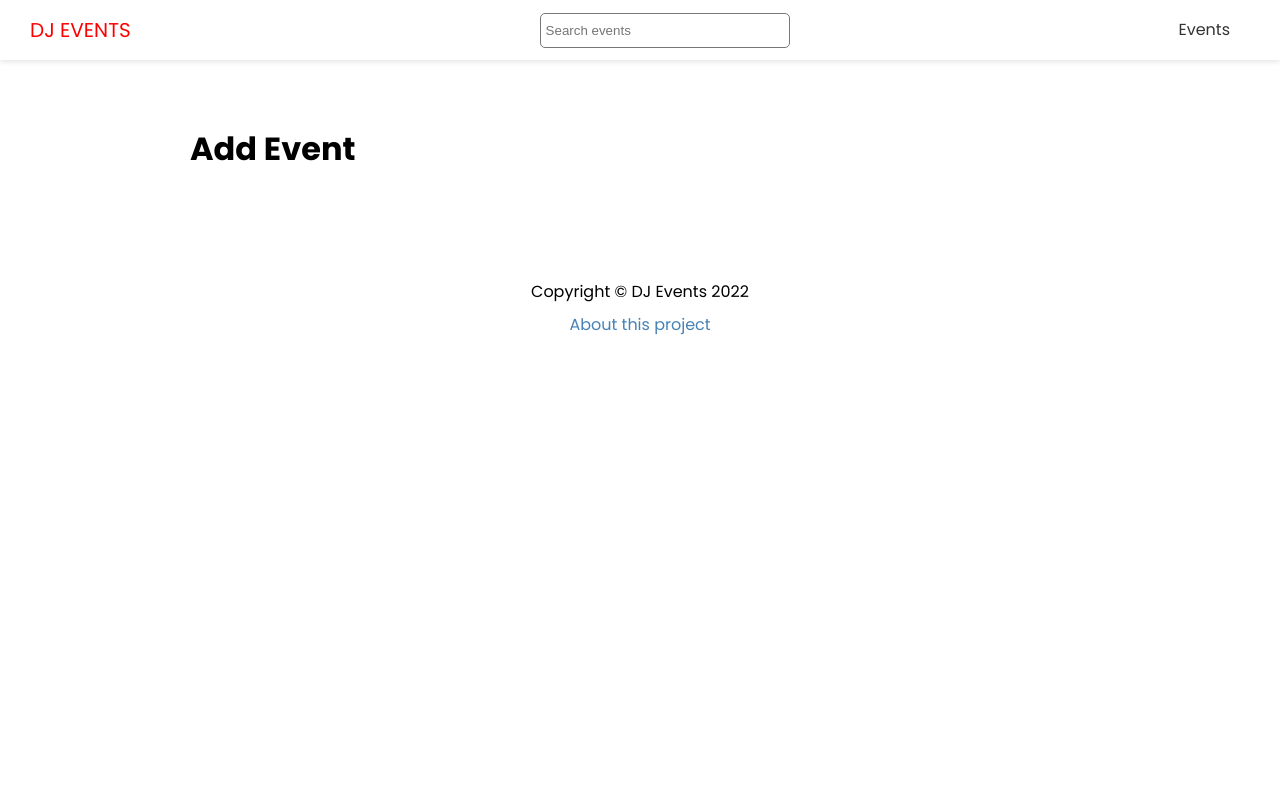
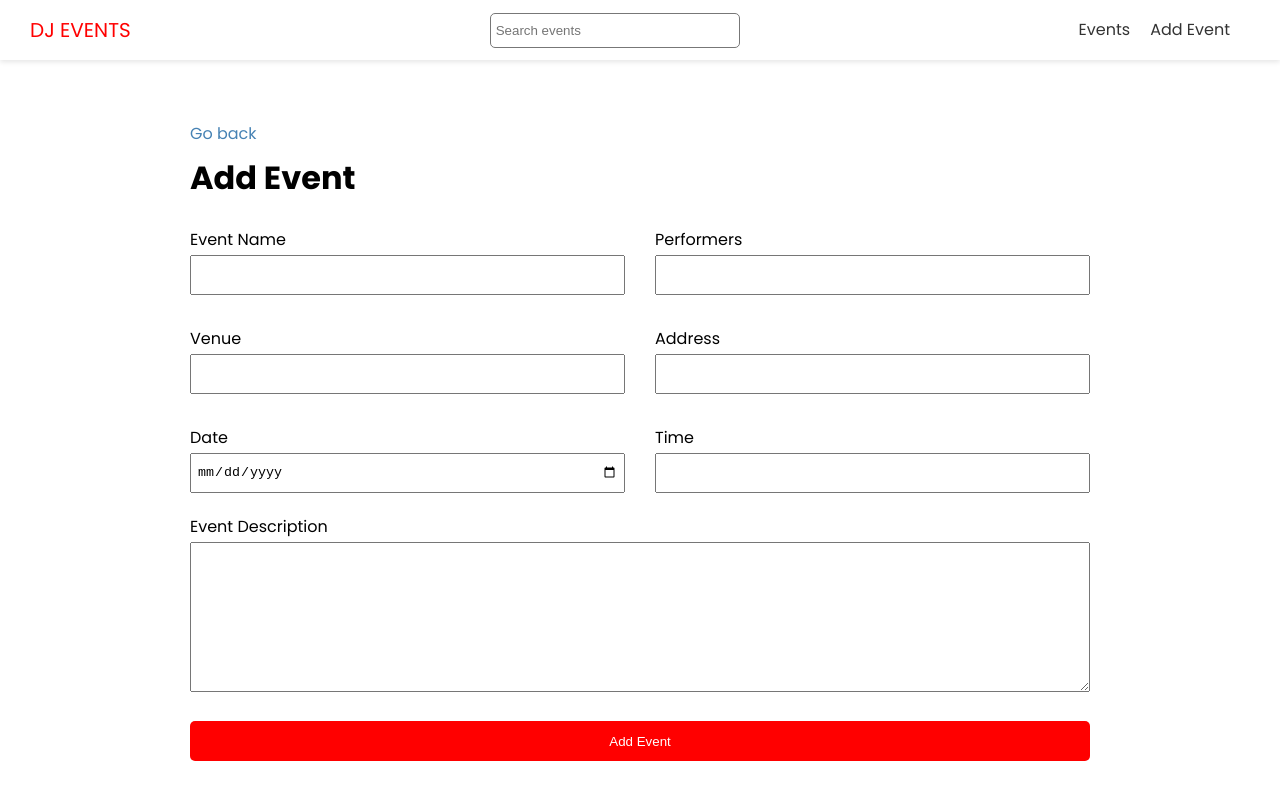
Before and after one commit to samedan/2204_dj-events-frontend, a Next.js app: page /events/add in a window 1280 px wide. Shown: the top 800 px of the page. Built offline with nearby package versions, Linux system fonts and the light colour scheme; no server answers.

Commit message:
Add event solved

```diff
--- a/components/EventItem.js
+++ b/components/EventItem.js
@@ -11,7 +11,7 @@
       <div className={styles.img}>
         <Image
           src={
-            attributes.image
+            attributes.image.data
               ? attributes.image.data.attributes.formats.thumbnail.url
               : "/images/event-default.png"
           }
--- a/components/Header.js
+++ b/components/Header.js
@@ -19,6 +19,11 @@
               <a>Events</a>
             </Link>
           </li>
+          <li>
+            <Link href="/events/add">
+              <a>Add Event</a>
+            </Link>
+          </li>
         </ul>
       </nav>
     </header>
--- a/package.json
+++ b/package.json
@@ -13,7 +13,8 @@
     "qs": "^6.10.3",
     "react": "18.1.0",
     "react-dom": "18.1.0",
-    "react-icons": "^4.3.1"
+    "react-icons": "^4.3.1",
+    "react-toastify": "^8.2.0"
   },
   "devDependencies": {
     "eslint": "8.14.0",
--- a/pages/events/[slug].js
+++ b/pages/events/[slug].js
@@ -34,13 +34,17 @@
             {attributes.time}
           </span>
           <h1>{attributes.name}</h1>
-          {attributes && (
+          {attributes.image.data ? (
             <div className={styles.image}>
               <Image
                 src={attributes.image.data.attributes.formats.small.url}
                 width={960}
                 height={600}
               />
+            </div>
+          ) : (
+            <div className={styles.image}>
+              <Image src="/images/event-default.png" width="170" height="100" />
             </div>
           )}
           <h3>Performers: </h3>
--- a/pages/events/add.js
+++ b/pages/events/add.js
@@ -1,10 +1,152 @@
 import React from "react";
+import { ToastContainer, toast } from "react-toastify";
+import "react-toastify/dist/ReactToastify.css";
 import Layout from "@/components/Layout";
+import { useState } from "react";
+import { useRouter } from "next/router";
+import Link from "next/link";
+import { API_URL } from "@/config/index";
+import styles from "@/styles/Form.module.css";
 
 export default function AddEventPage() {
+  const [values, setValues] = useState({
+    name: "",
+    performers: "",
+    venue: "",
+    address: "",
+    date: "",
+    time: "",
+    description: "",
+  });
+
+  const router = useRouter();
+
+  const handleSubmit = async (e) => {
+    e.preventDefault();
+    // Validation
+    // 'Object.values' Returns an array of values of the enumerable properties of an object
+    // 'some' Determines whether the specified callback function returns true for any element of an array.
+    const hasEmptyFields = Object.values(values).some(
+      (element) => element === ""
+    );
+    if (hasEmptyFields) {
+      toast.error("Please fill all fields!", {
+        position: "top-right",
+        autoClose: 5000,
+        hideProgressBar: false,
+        closeOnClick: true,
+        pauseOnHover: true,
+        draggable: true,
+        progress: undefined,
+      });
+    }
+
+    const res = await fetch(`${API_URL}/api/events`, {
+      method: "POST",
+      headers: {
+        "Content-Type": "application/json",
+      },
+      // body: JSON.stringify(values),
+      body: JSON.stringify({ data: values }),
+    });
+
+    if (!res.ok) {
+      toast.error("Something went wrong");
+    } else {
+      const evt = await res.json();
+      console.log(evt);
+      if (evt.data.attributes.slug !== "") {
+        await router.push(`/events/${evt.data.attributes.slug}`);
+      }
+    }
+  };
+
+  const handleInputChange = (e) => {
+    const { name, value } = e.target;
+    setValues({ ...values, [name]: value });
+  };
   return (
     <Layout title="Add new event">
+      <Link href="/events">Go back</Link>
       <h1>Add Event</h1>
+      <ToastContainer />
+      <form onSubmit={handleSubmit} className={styles.form}>
+        <div className={styles.grid}>
+          <div>
+            <label htmlFor="name">Event Name</label>
+            <input
+              type="text"
+              id="name"
+              name="name"
+              value={values.name}
+              onChange={handleInputChange}
+            />
+          </div>
+          <div>
+            <label htmlFor="performers">Performers</label>
+            <input
+              type="text"
+              name="performers"
+              id="performers"
+              value={values.performers}
+              onChange={handleInputChange}
+            />
+          </div>
+          <div>
+            <label htmlFor="venue">Venue</label>
+            <input
+              type="text"
+              name="venue"
+              id="venue"
+              value={values.venue}
+              onChange={handleInputChange}
+            />
+          </div>
+          <div>
+            <label htmlFor="address">Address</label>
+            <input
+              type="text"
+              name="address"
+              id="address"
+              value={values.address}
+              onChange={handleInputChange}
+            />
+          </div>
+          <div>
+            <label htmlFor="date">Date</label>
+            <input
+              type="date"
+              name="date"
+              id="date"
+              value={values.date}
+              onChange={handleInputChange}
+            />
+          </div>
+          <div>
+            <label htmlFor="time">Time</label>
+            <input
+              type="text"
+              name="time"
+              id="time"
+              value={values.time}
+              onChange={handleInputChange}
+            />
+          </div>
+        </div>
+
+        <div>
+          <label htmlFor="description">Event Description</label>
+          <textarea
+            type="text"
+            name="description"
+            id="description"
+            value={values.description}
+            onChange={handleInputChange}
+          ></textarea>
+        </div>
+
+        <input type="submit" value="Add Event" className="btn" />
+      </form>
     </Layout>
   );
 }
--- /dev/null
+++ b/styles/Form.module.css
@@ -0,0 +1,39 @@
+.form label {
+  display: block;
+}
+
+.form input {
+  width: 100%;
+  height: 40px;
+  padding: 5px;
+}
+
+.form textarea {
+  width: 100%;
+  height: 150px;
+}
+
+.form input[type="submit"] {
+  display: block;
+  width: 100%;
+  margin: 20px 0 30px;
+}
+
+.form .file {
+  border: 1px #ccc solid;
+  background-color: #f4f4f4;
+  padding: 10px;
+}
+
+.grid {
+  display: grid;
+  grid-template-columns: 1fr 1fr;
+  gap: 30px;
+  margin-bottom: 20px;
+}
+
+@media (max-width: 600px) {
+  .grid {
+    grid-template-columns: 1fr;
+  }
+}
```
Also changed, not shown: 1 other file (tests, documents, lock files or other folders).
